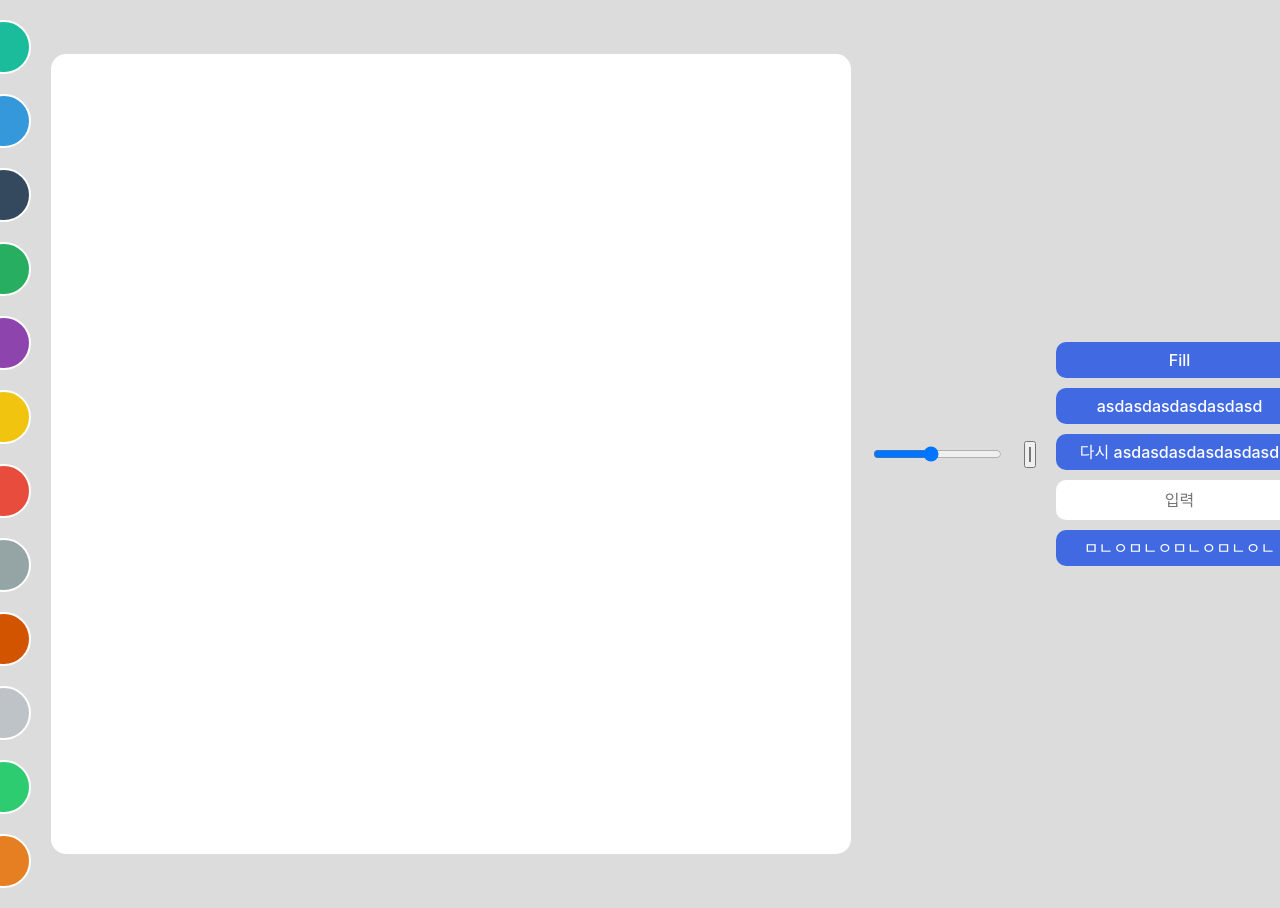
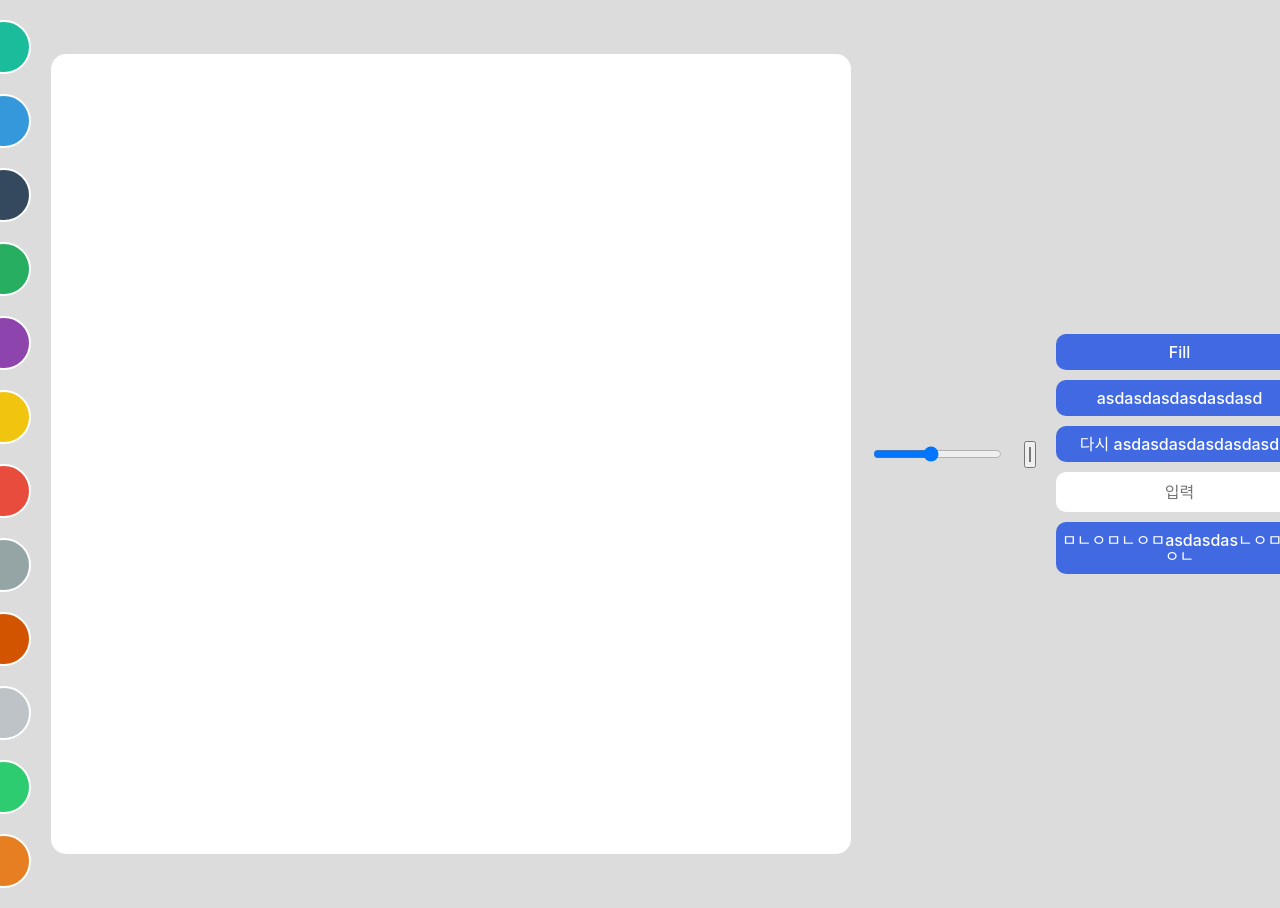
Before and after one commit to frankkim92/spartatest17, a plain HTML site: page index.html in a window 1280 px wide. Shown: the top 908 px of the page. Drawn offline with Linux system fonts and the light colour scheme.

Commit message:
현모 고마워

```diff
--- a/index.html
+++ b/index.html
@@ -36,7 +36,7 @@
     <button id="destroy-btn">asdasdasdasdasdasd</button>
     <button id="eraser-btn">다시 asdasdasdasdasdasd</button>
     <input type="text" placeholder="입력" id="text">
-    <button id="save">ㅁㄴㅇㅁㄴㅇㅁㄴㅇㅁㄴㅇㄴ</button>
+    <button id="save">ㅁㄴㅇㅁㄴㅇㅁasdasdasㄴㅇㅁㄴㅇㄴ</button>
  </div>
     <script src="app.js"></script>
 </body>
```
